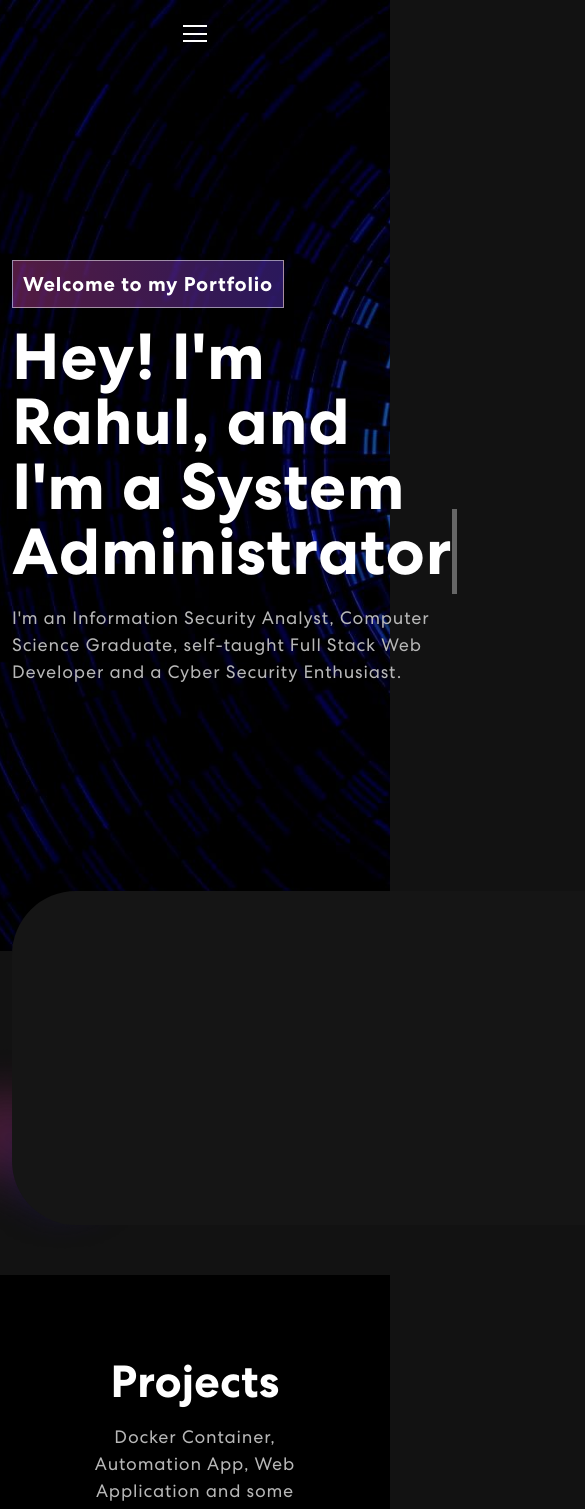
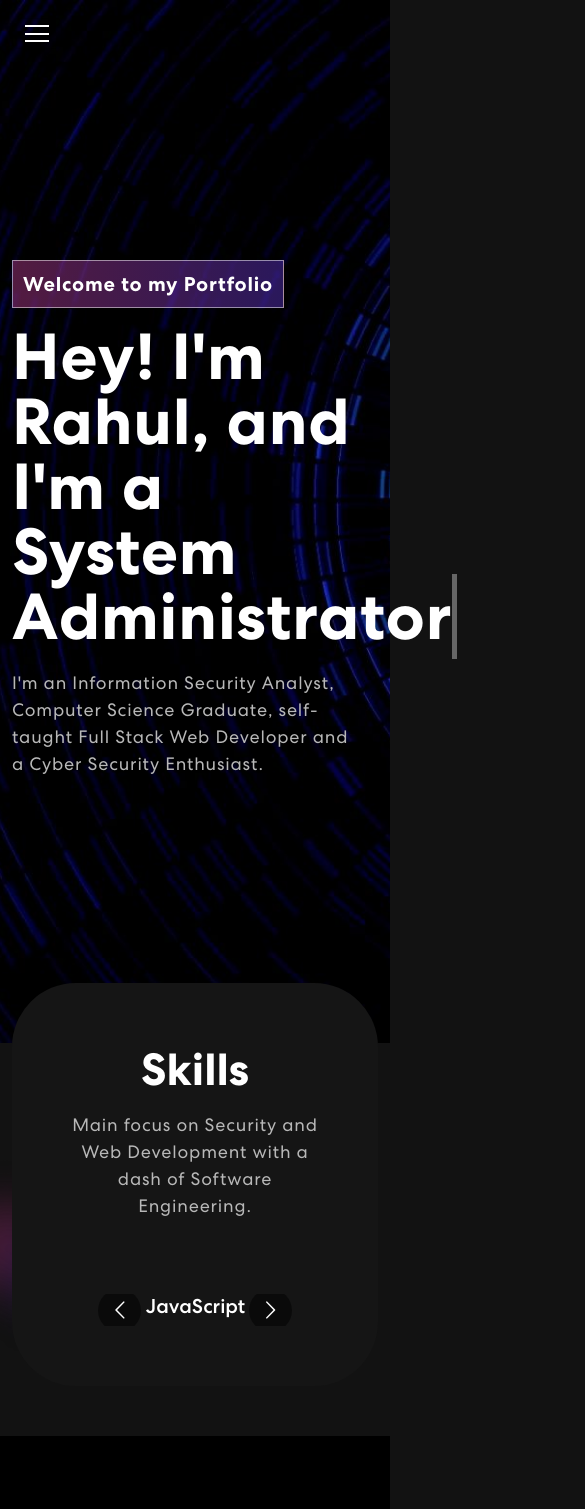
Before and after one commit to pool002/Portfolio, a React (Create React App) app: page / in a window 390 px wide. Shown: the top 1509 px of the page, 585 px wide, since content can reach past the window. Built offline with nearby package versions, Linux system fonts and the light colour scheme; the HTML template or start-up script is replaced by a standard one.

Commit message:
Update App.css

```diff
--- a/src/App.css
+++ b/src/App.css
@@ -14,43 +14,6 @@
 	src: url('./assets/font/CentraNo2-Book.ttf');
 	font-weight: 400;
 }
-
-/*************GPT Responsive***********/
-.container {
-  display: flex;
-  flex-wrap: wrap;
-}
-
-.item {
-  flex: 1 1 200px; /* Grow, shrink, and base width */
-  margin: 10px;
-}
-
-.grid-container {
-  display: grid;
-  grid-template-columns: repeat(auto-fill, minmax(200px, 1fr));
-  gap: 10px;
-}
-
-/* Styles for mobile devices */
-@media (max-width: 600px) {
-  .container {
-    flex-direction: column;
-  }
-
-  .header {
-    font-size: 18px;
-  }
-}
-
-/* Styles for tablets and up */
-@media (min-width: 601px) and (max-width: 1024px) {
-  .header {
-    font-size: 24px;
-  }
-}
-
-/*************GPT Responsive***********/
 
 
 /************ Default Css ************/
```
